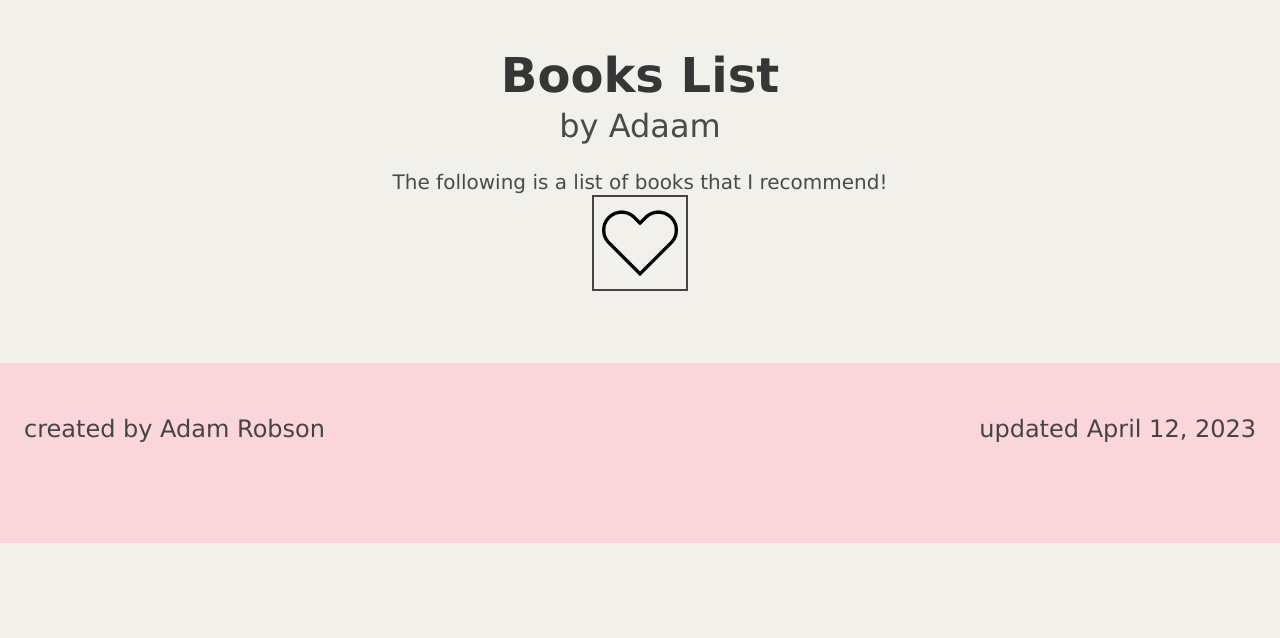
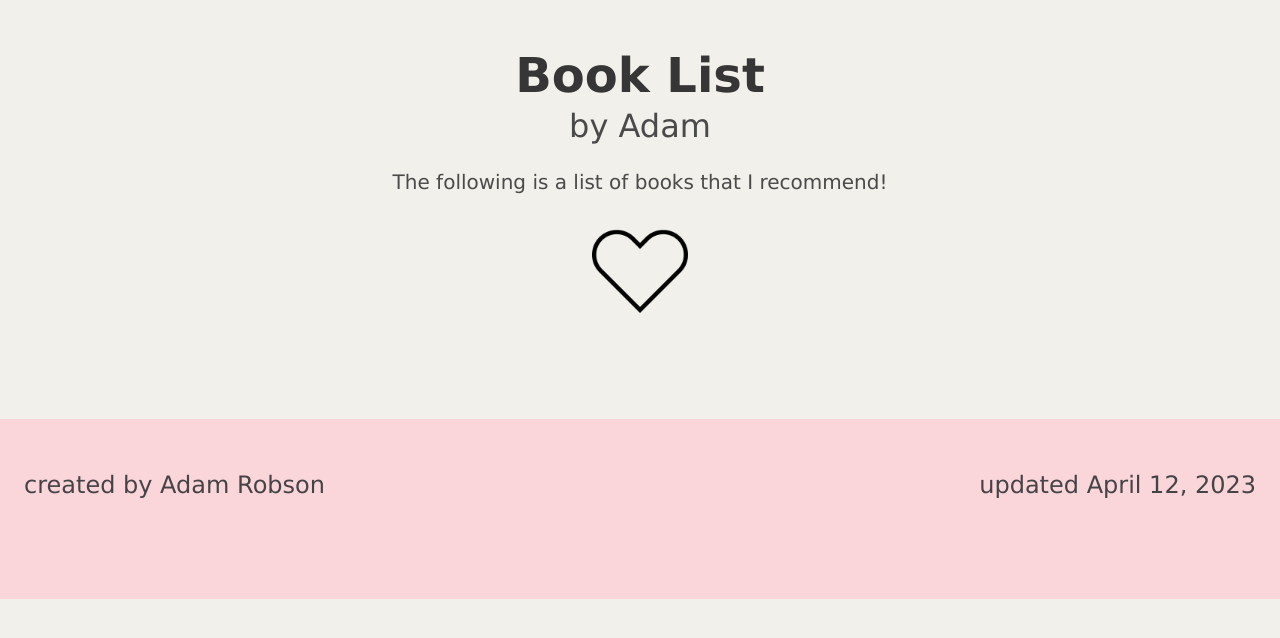
Before and after one commit to Adam-Robson/books, a plain HTML site: page index.html in a window 1280 px wide. Drawn offline with nearby package versions, Linux system fonts and the light colour scheme; no server answers; a web font is replaced by a local one.

Commit message:
clean up the header and the heart icon

```diff
--- a/index.html
+++ b/index.html
@@ -18,10 +18,10 @@
   <section class="section">
     <header class="header">
       <h1 class="title is-size-1 is-size-2-mobile">
-        Books List
+        Book List
       </h1>
       <h2 class="subtitle is-size-3 is-size-4-mobile">
-        by Adaam
+        by Adam
       </h2>
       <h3 class="subtitle is-size-6-mobile">
         The following is a list of books that I recommend!
--- a/styles/global.css
+++ b/styles/global.css
@@ -36,16 +36,11 @@ h1, h2, h3 {
 }
 
 
-#figure {
-    border: 2px solid var(--onyx);
+#heart {
     padding: .5rem;
-    width:
-}
-
-#heart {
     outline: 1rem;
     width: 100%;
-    margin: auto;
+    margin: 2rem auto;
     display: flex;
     justify-content: center;
 
```
Also changed, not shown: bookdetail/index.html (+1 -1 lines).
